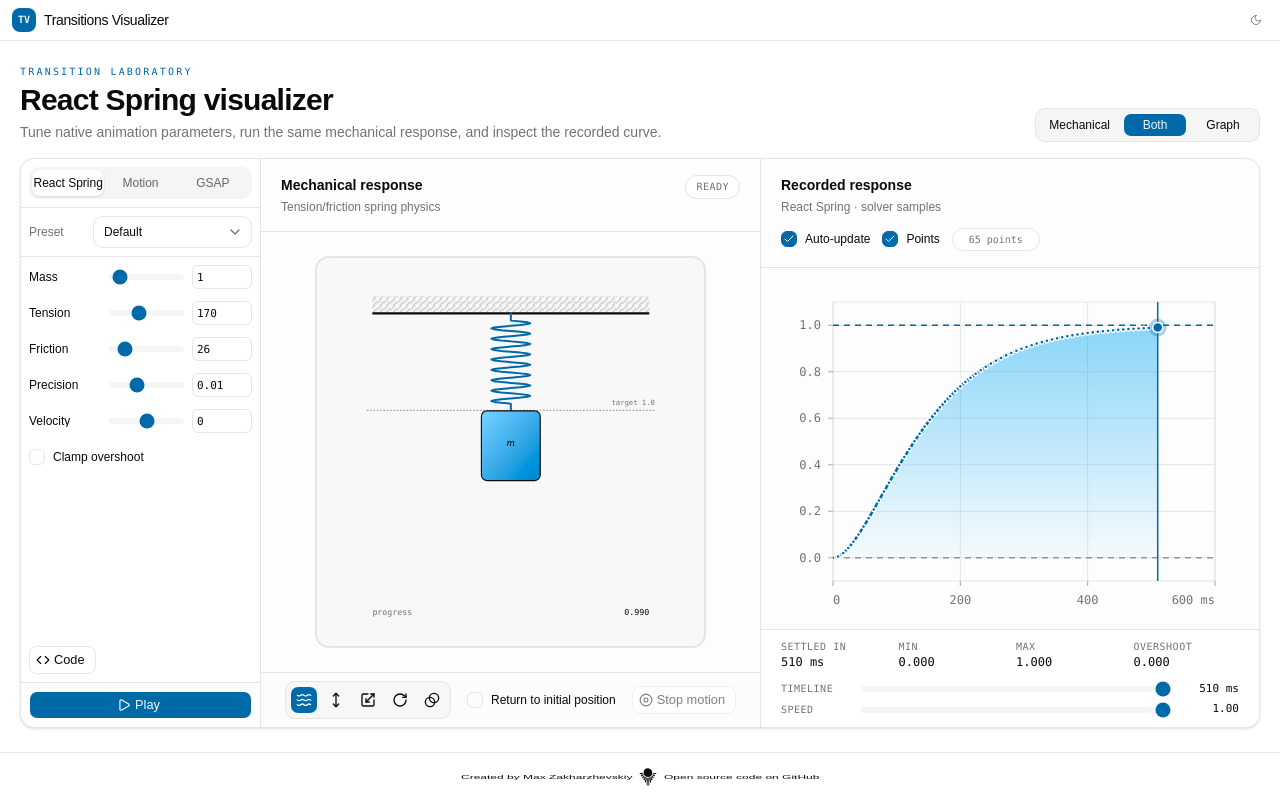
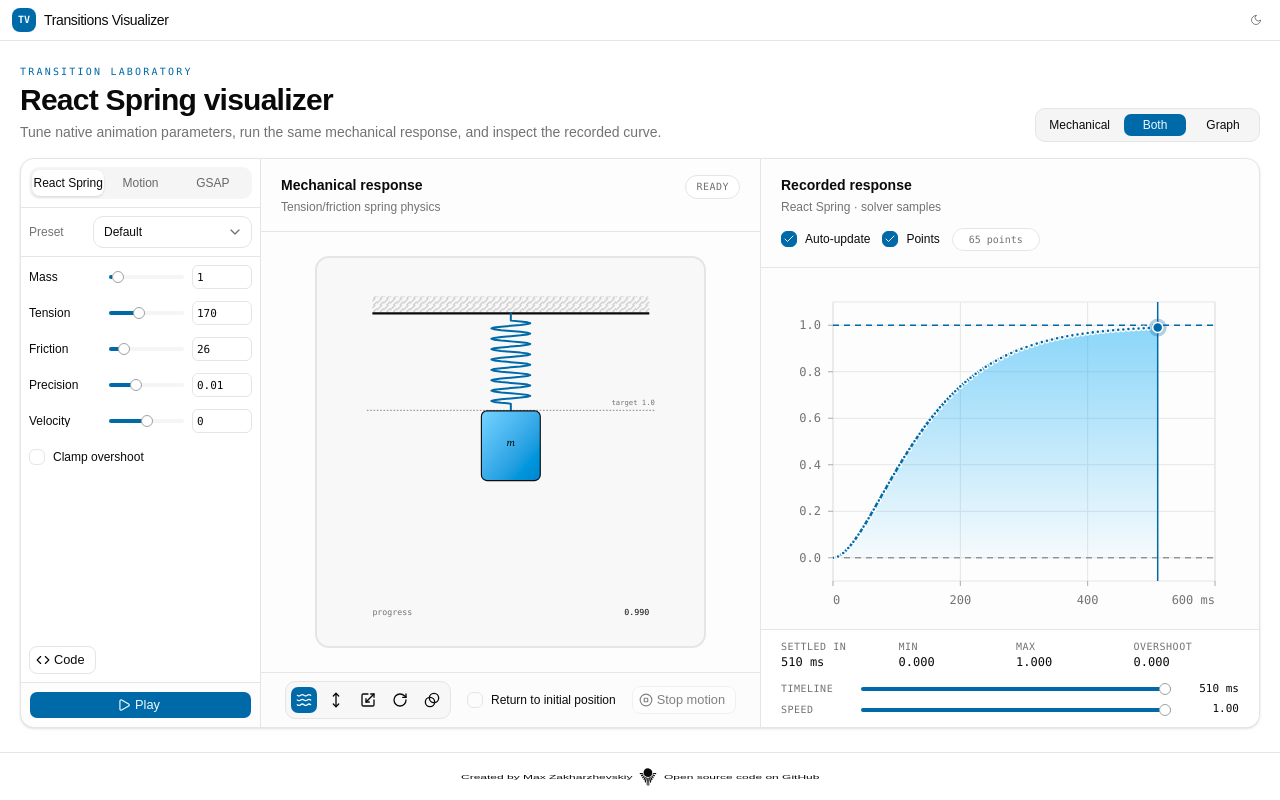
Before and after one commit to maxzz/transitions, a React (Vite) app: page / in a window 1280 px wide. Built offline with nearby package versions, Linux system fonts and the light colour scheme.

Commit message:
WIP. switch all sliders to shadcn

```diff
--- a/src/components/2-main/transition-visualizer/1-controls/control-panel.tsx
+++ b/src/components/2-main/transition-visualizer/1-controls/control-panel.tsx
@@ -2,6 +2,7 @@
 import { Checkbox } from "@/ui/shadcn/checkbox";
 import { Input } from "@/ui/shadcn/input";
 import { Label } from "@/ui/shadcn/label";
+import { Slider } from "@/ui/shadcn/slider";
 import {
     Select,
     SelectContent,
@@ -125,17 +126,15 @@
             title={field.description}
         >
             <Label className="truncate" htmlFor={id}>{field.label}</Label>
-            <input
-                className="h-1.5 min-w-0 w-full bg-muted accent-primary rounded-full appearance-none cursor-pointer"
-                type="range"
+            <Slider
                 aria-label={`${field.label} slider`}
                 aria-valuetext={value.toString()}
                 min={sliderMin}
                 max={sliderMax}
                 step={sliderStep}
-                value={sliderValue}
-                onChange={(event) => {
-                    const next = Number(event.currentTarget.value);
+                value={[sliderValue]}
+                onValueChange={([next]) => {
+                    if (next === undefined) return;
                     onChange(field.scale === "log" ? Number((10 ** next).toPrecision(6)) : next);
                 }}
             />
--- a/src/components/2-main/transition-visualizer/3-recorded-graph/0-recorder-view.tsx
+++ b/src/components/2-main/transition-visualizer/3-recorded-graph/0-recorder-view.tsx
@@ -4,6 +4,7 @@
 import { cn } from "@/utils/classnames";
 import { Checkbox } from "@/ui/shadcn/checkbox";
 import { Label } from "@/ui/shadcn/label";
+import { Slider } from "@/ui/shadcn/slider";
 import { formatDuration } from "../model/2-duration";
 import { activeDefinitionAtom, activeEngineAtom, runResultAtom } from "../state/atoms";
 import { previewMotion, seekPlayback, setPreviewSpeed } from "../state/preview-motion";
@@ -184,18 +185,19 @@
             <Label className="font-mono text-[10px] text-muted-foreground truncate uppercase tracking-wider" htmlFor={id}>
                 {label}
             </Label>
-            <input
-                className="h-1.5 min-w-0 w-full bg-muted accent-primary disabled:opacity-50 rounded-full appearance-none cursor-pointer"
+            <Slider
                 id={id}
-                type="range"
                 aria-label={label}
                 aria-valuetext={valueLabel}
                 min={min}
                 max={max}
                 step={step}
-                value={value}
+                value={[value]}
                 disabled={disabled}
-                onChange={(event) => onChange(Number(event.currentTarget.value))}
+                onValueChange={([next]) => {
+                    if (next === undefined) return;
+                    onChange(next);
+                }}
             />
             <span className="font-mono tabular-nums text-[11px] text-foreground text-right truncate">
                 {valueLabel}
```
